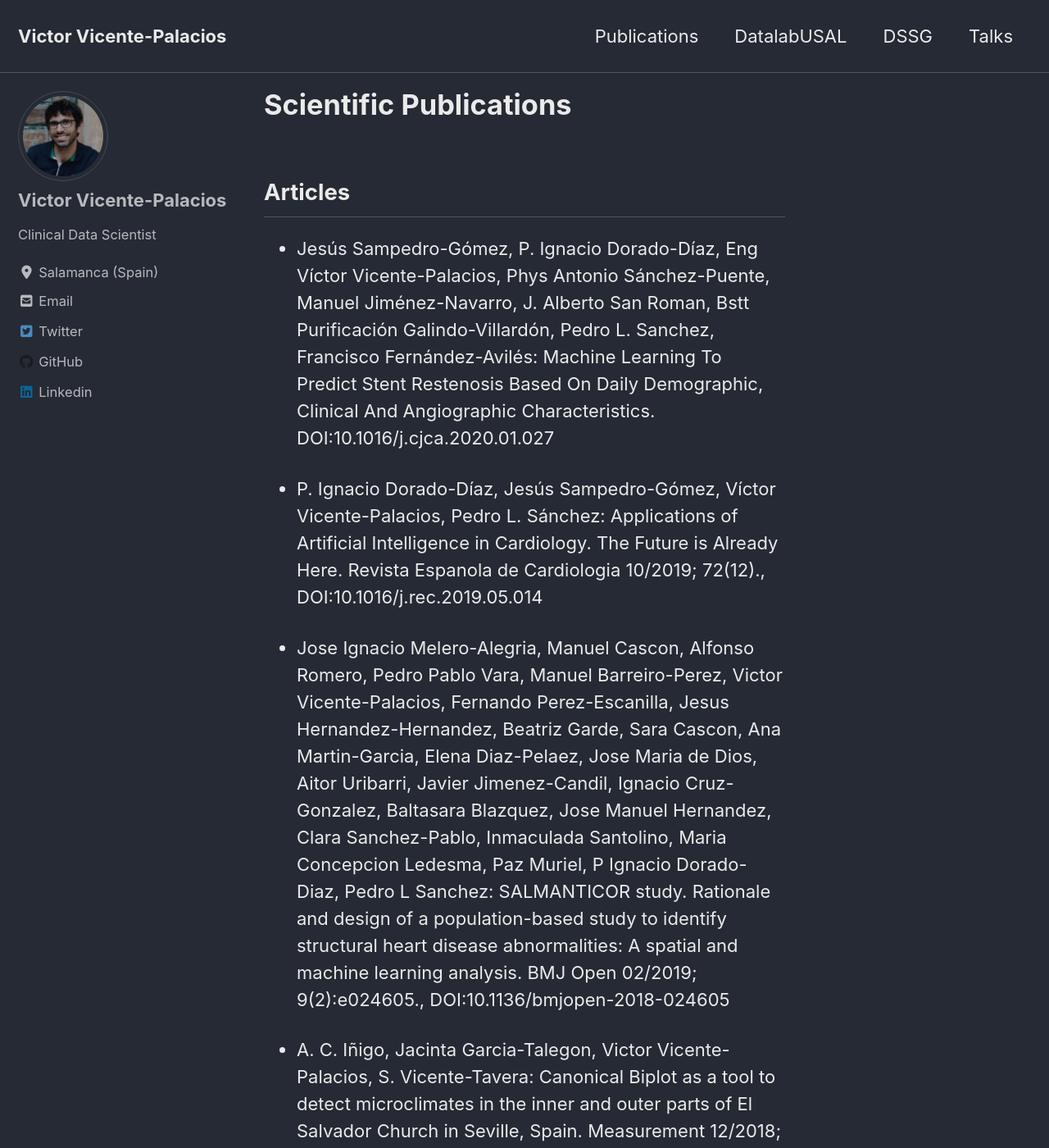
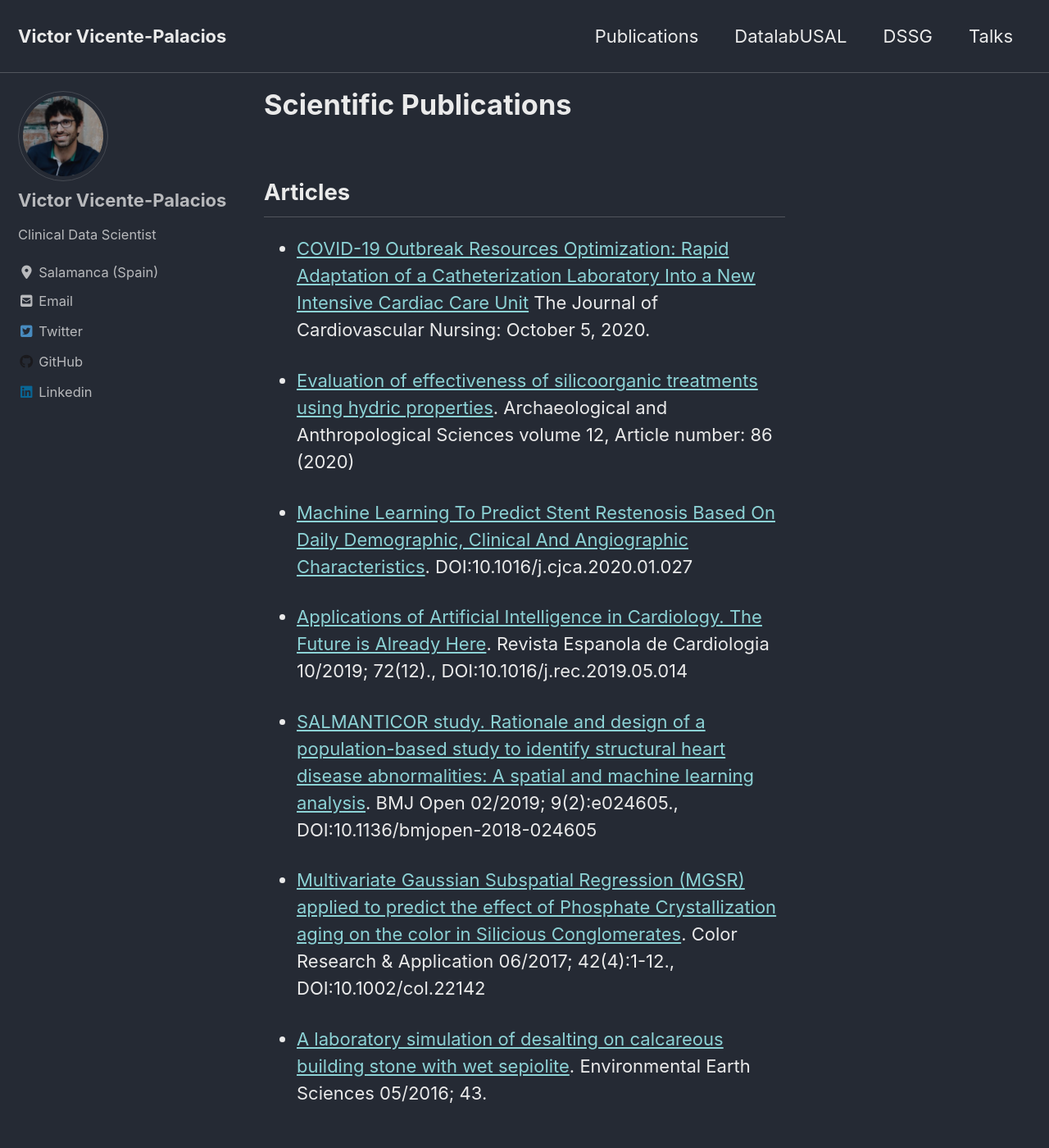
Before and after one commit to victorvicpal/victorvicpal.github.io, a Jekyll site: the page built from _pages/publications.md, in a window 1280 px wide and 1400 px high. Shown: the whole window at 82% size. Built offline with Jekyll 4.4.1, drawn with Linux system fonts in a browser that asks for light colours; cached includes are drawn as plain includes; nearby versions of some CDN libraries; some of the changed text lies outside the part shown.

Commit message:
actualización nov 2020

```diff
--- a/_pages/publications.md
+++ b/_pages/publications.md
@@ -6,19 +6,23 @@ author_profile: true
 ---
 ## Articles
 
-- Jesús Sampedro-Gómez, P. Ignacio Dorado-Díaz, Eng Víctor Vicente-Palacios, Phys Antonio Sánchez-Puente, Manuel Jiménez-Navarro, J. Alberto San Roman, Bstt Purificación Galindo-Villardón, Pedro L. Sanchez, Francisco Fernández-Avilés: Machine Learning To Predict Stent Restenosis Based On Daily Demographic, Clinical And Angiographic Characteristics. DOI:10.1016/j.cjca.2020.01.027
+- [COVID-19 Outbreak Resources Optimization: Rapid Adaptation of a Catheterization Laboratory Into a New Intensive Cardiac Care Unit](https://journals.lww.com/jcnjournal/Citation/9000/COVID_19_Outbreak_Resources_Optimization__Rapid.99236.aspx) The Journal of Cardiovascular Nursing: October 5, 2020.
 
-- P. Ignacio Dorado-Díaz, Jesús Sampedro-Gómez, Víctor Vicente-Palacios, Pedro L. Sánchez: Applications of Artificial Intelligence in Cardiology. The Future is Already Here. Revista Espanola de Cardiologia 10/2019; 72(12)., DOI:10.1016/j.rec.2019.05.014
+- [Evaluation of effectiveness of silicoorganic treatments using hydric properties](https://link.springer.com/article/10.1007%2Fs12520-020-01038-w). Archaeological and Anthropological Sciences volume 12, Article number: 86 (2020)
 
-- Jose Ignacio Melero-Alegria, Manuel Cascon, Alfonso Romero, Pedro Pablo Vara, Manuel Barreiro-Perez, Victor Vicente-Palacios, Fernando Perez-Escanilla, Jesus Hernandez-Hernandez, Beatriz Garde, Sara Cascon, Ana Martin-Garcia, Elena Diaz-Pelaez, Jose Maria de Dios, Aitor Uribarri, Javier Jimenez-Candil, Ignacio Cruz-Gonzalez, Baltasara Blazquez, Jose Manuel Hernandez, Clara Sanchez-Pablo, Inmaculada Santolino, Maria Concepcion Ledesma, Paz Muriel, P Ignacio Dorado-Diaz, Pedro L Sanchez: SALMANTICOR study. Rationale and design of a population-based study to identify structural heart disease abnormalities: A spatial and machine learning analysis. BMJ Open 02/2019; 9(2):e024605., DOI:10.1136/bmjopen-2018-024605
+- [Machine Learning To Predict Stent Restenosis Based On Daily Demographic, Clinical And Angiographic Characteristics](https://www.sciencedirect.com/science/article/abs/pii/S0828282X20300726). DOI:10.1016/j.cjca.2020.01.027
 
-- A. C. Iñigo, Jacinta Garcia-Talegon, Victor Vicente-Palacios, S. Vicente-Tavera: Canonical Biplot as a tool to detect microclimates in the inner and outer parts of El Salvador Church in Seville, Spain. Measurement 12/2018; 136:745-760., DOI:10.1016/j.measurement.2018.12.085
-Víctor Vicente-Palacios, Adolfo C. Iñigo, Jacinta Garcia-Talegon: Multivariate Gaussian Subspatial Regression (MGSR) applied to predict the effect of Phosphate Crystallization aging on the color in Silicious Conglomerates. Color Research & Application 06/2017; 42(4):1-12., DOI:10.1002/col.22142
+- [Applications of Artificial Intelligence in Cardiology. The Future is Already Here](https://www.sciencedirect.com/science/article/pii/S1885585719302609). Revista Espanola de Cardiologia 10/2019; 72(12)., DOI:10.1016/j.rec.2019.05.014
 
-- M. Inmaculada González-Martín, Victor Vicente Palacios, Isabel Revilla, Ana M. Vivar-Quintana, Jose Miguel Hernández Hierro: Discrimination between cheeses made from cow’s, ewe’s and goat’s milk from unsaturated fatty acids and use of the canonical biplot method. Journal of Food Composition and Analysis 12/2016; 56., DOI:10.1016/j.jfca.2016.12.005
-Jacinta Garcia-Talegon, Adolfo C. Iñigo, Victor Vicente-Palacios: A laboratory simulation of desalting on calcareous building stone with wet sepiolite.. Environmental Earth Sciences 05/2016; 43.
+- [SALMANTICOR study. Rationale and design of a population-based study to identify structural heart disease abnormalities: A spatial and machine learning analysis](https://bmjopen.bmj.com/content/bmjopen/9/2/e024605.full.pdf). BMJ Open 02/2019; 9(2):e024605., DOI:10.1136/bmjopen-2018-024605
+
+- [Multivariate Gaussian Subspatial Regression (MGSR) applied to predict the effect of Phosphate Crystallization aging on the color in Silicious Conglomerates](https://onlinelibrary.wiley.com/doi/10.1002/col.22142). Color Research & Application 06/2017; 42(4):1-12., DOI:10.1002/col.22142
+
+- [A laboratory simulation of desalting on calcareous building stone with wet sepiolite](https://link.springer.com/article/10.1007/s12665-016-5647-9). Environmental Earth Sciences 05/2016; 43.
 
 ## Conference Proceedings
-- jean carlos nuñez garcía, Antonio Sanchez-Puente, Jesús Manuel Sampedro Gómez, Victor Vicente-Palacios, P. Ignacio Dorado-Díaz, Juan Carlos Castro Garay, David González Calle, Marta Alonso Fernández de Gatta, Javier Jiménez Candil, Jendri Manuel Pérez Perozo, Fabián Blanco Fernández, Milena Antúnez Ballesteros, Mónica García Monsalvo, Pedro L Sanchez: Inteligencia Artificial frente a estadística clásica en la predicción de cardioversión espontánea, farmacológica, eléctrica y recurrencia de fibrilación auricular.. Inteligencia Artificial frente a estadística clásica en la predicción de cardioversión espontánea, farmacológica, eléctrica y recurrencia de fibrilación auricular, Barcelona, Spain; 10/2019
+- [Design Considerations for High Impact, Automated Echocardiogram Analysis](https://drive.google.com/file/d/1xD4YMfUeEmCacU5RknfxLrjmnsHcUgiV/view). ICML 2020 Workshop on Machine Learning for Global Health.
 
-- Víctor Vicente-Palacios, Claudia de Molina, José Luis Rodríguez, Alfredo Redondo, Javier Sánchez-González, Paula Montesinos: Coronary Artery Segmentation using LadderNet, EUSOMII ANNUAL MEETING, Valencia, Spain; 10/2019
+- [Inteligencia Artificial frente a estadística clásica en la predicción de cardioversión espontánea, farmacológica, eléctrica y recurrencia de fibrilación auricular](https://www.revespcardiol.org/es-congresos-sec-2019-el-congreso-103-sesion-analisis-datos-avances-practica-asistencial-5350-inteligencia-artificial-frente-a-estadistica-63653#), Barcelona, Spain; 10/2019
+
+- [Coronary Artery Segmentation using LadderNet](https://www.researchgate.net/publication/338549350_Coronary_Artery_Segmentation_using_LadderNet), EUSOMII ANNUAL MEETING, Valencia, Spain; 10/2019
```
Also changed, not shown: _pages/talks.md (+6 -1 lines), index.md (+1 -1 lines).
